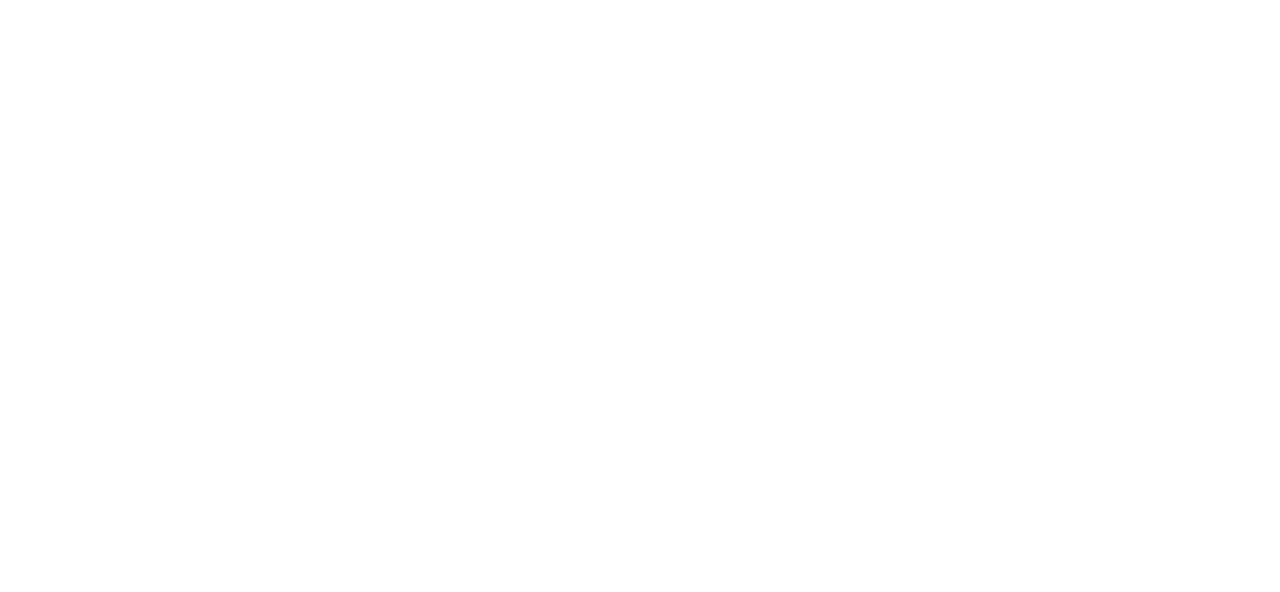
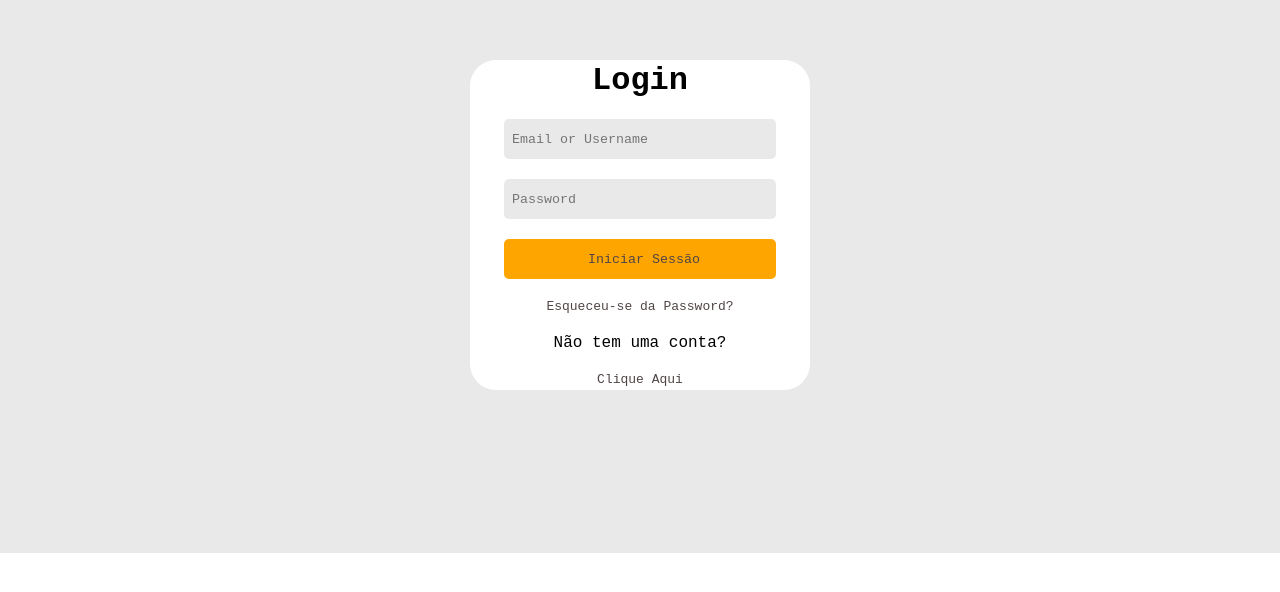
Before and after one commit to mariovarela99/stor-ipil-website, a React (Create React App) app: page /login in a window 1280 px wide. Shown: the part 104-696 px from the top of the page. Built offline with nearby package versions, Linux system fonts and the light colour scheme.

Commit message:
loginForm

```diff
--- a/src/App.js
+++ b/src/App.js
@@ -1,4 +1,5 @@
 import Routing from "./routes";
+import "./styles/globalStyles.css";
 
 function App() {
   return <Routing />;
--- a/src/pages/Login/index.js
+++ b/src/pages/Login/index.js
@@ -1,7 +1,20 @@
 import React from "react";
+import "./style.css";
 
 const Login = () => {
-  return <></>;
+  return( <>
+  <div class="main">
+      <div class="container_form">
+          <h1>Login</h1>
+          <input type="text" id="name" placeholder="Email or Username"></input>
+          <input type="number" id="password" placeholder="Password"></input>
+          <button>Iniciar Sessão</button>
+          <a href="">Esqueceu-se da Password?</a>
+          <span>Não tem uma conta?</span>
+          <a href="">Clique Aqui</a>
+      </div>
+  </div>
+  </>);
 };
 
 export default Login;
--- a/src/pages/Login/style.css
+++ b/src/pages/Login/style.css
@@ -0,0 +1,41 @@
+.main{
+    width: 100%;
+    height: 657px;
+    display: flex;
+    justify-content: center;
+    align-items: center;
+    background-color:rgba(196, 196, 196, 0.38) ;
+    color: #000;
+}
+.container_form{
+    width: 340px;
+    height: 330px;
+    display: flex;
+    justify-content: center;
+    align-items: center;
+    gap: 20px;
+    flex-direction: column;
+    background-color: #fff;
+    border-radius:26px ;
+}
+.container_form input{
+    width: 80%;
+    height: 40px;
+    padding-left: 8px;
+    border: none;
+    background-color: rgba(196, 196, 196, 0.38);
+    color: rgba(81, 69, 69, 1);
+    border-radius: 5px;
+}
+.container_form button{
+    width: 80%;
+    height: 40px;
+    padding-left: 8px;
+    border: none;
+    background-color: rgba(255, 165, 0, 1);
+    color: rgba(81, 69, 69, 1);
+    border-radius: 5px;
+}
+a{
+    color:rgba(81, 69, 69, 1) ;
+}
```
